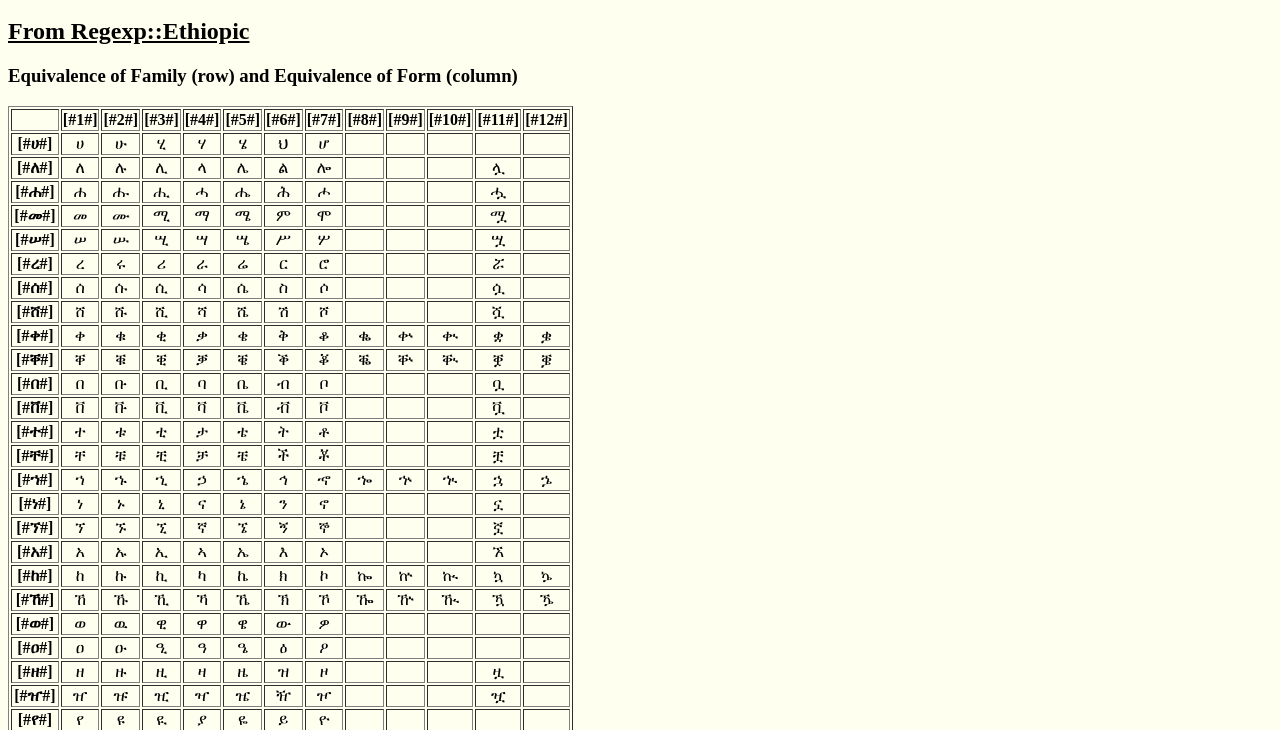
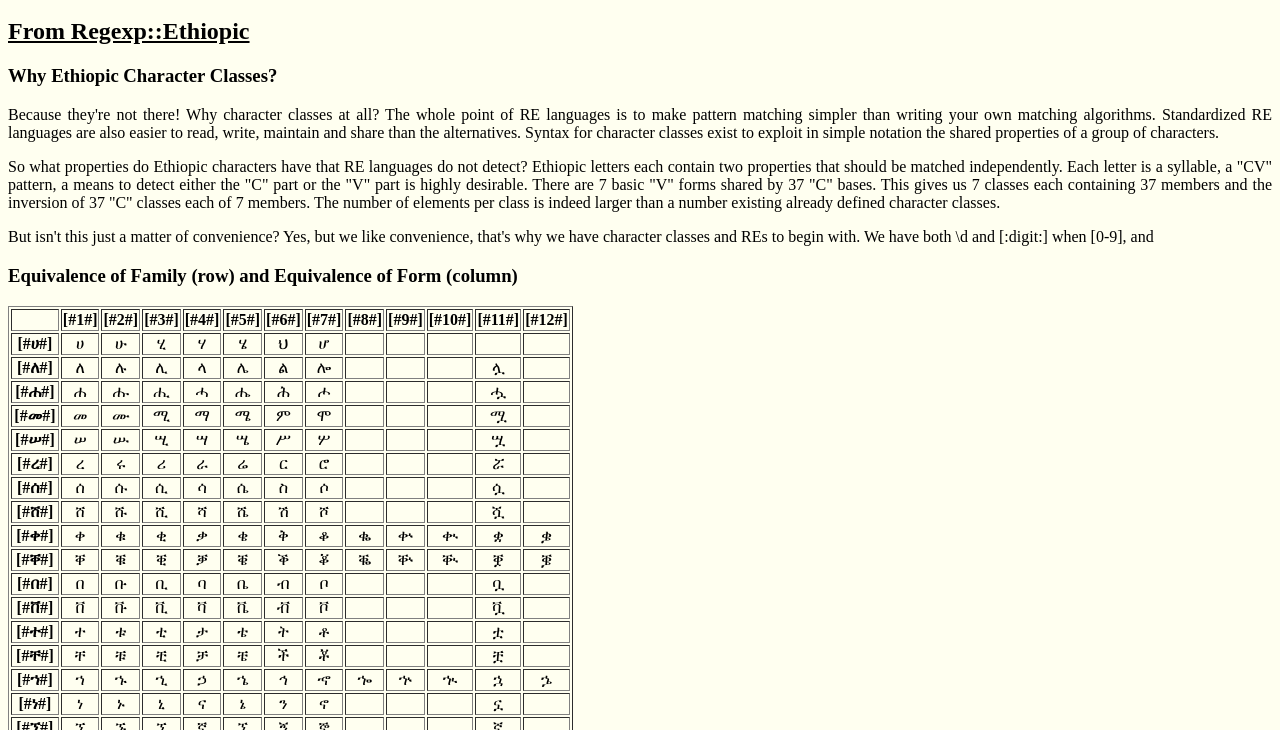
Before and after one commit to gitpan/Regexp-Ethiopic, a plain HTML site: page doc/index.html in a window 1280 px wide. Shown: the part 48-778 px from the top of the page. Drawn offline with Linux system fonts and the light colour scheme.

Commit message:
Import of DYACOB/Regexp-Ethiopic-0.09 from CPAN.
gitpan-cpan-distribution: Regexp-Ethiopic
gitpan-cpan-version:      0.09
gitpan-cpan-path:         DYACOB/Regexp-Ethiopic-0.09.tar.gz
gitpan-cpan-author:       DYACOB
gitpan-cpan-maturity:     released

```diff
--- a/doc/index.html
+++ b/doc/index.html
@@ -8,6 +8,34 @@
 <h1 align="center">Ethiopic Character Classes</h1>
 
 <h2><u>From Regexp::Ethiopic</u></h2>
+
+<h3>Why Ethiopic Character Classes?</h3>
+
+<p align="justify">Because they're not there!  Why character classes at all?
+The whole point of RE languages is to make pattern matching simpler than writing
+your own matching algorithms.  Standardized RE languages are also easier to
+read, write, maintain and share than the alternatives.  Syntax for character
+classes exist to exploit in simple notation the shared properties of a group of
+characters.</p>
+
+<p align="justify">So what properties do Ethiopic characters have that RE
+languages do not detect?  Ethiopic letters each contain two properties that
+should be matched independently.  Each letter is a syllable, a "CV" pattern,
+a means to detect either the "C" part or the "V" part is highly desirable.
+There are 7 basic "V" forms shared by 37 "C" bases.  This gives us 7 classes
+each containing 37 members and the inversion of 37 "C" classes each of 7
+members.
+
+
+The number of elements per class is indeed larger than a number existing
+already defined character classes.
+</p>
+
+
+But isn't this just a matter of convenience?  Yes, but we like convenience,
+that's why we have character classes and REs to begin with.
+We have both \d and [:digit:] when [0-9], and
+
 
 <h3>Equivalence of Family (row) and Equivalence of Form (column)</h3>
 
```
Also changed, not shown: 4 other files.
